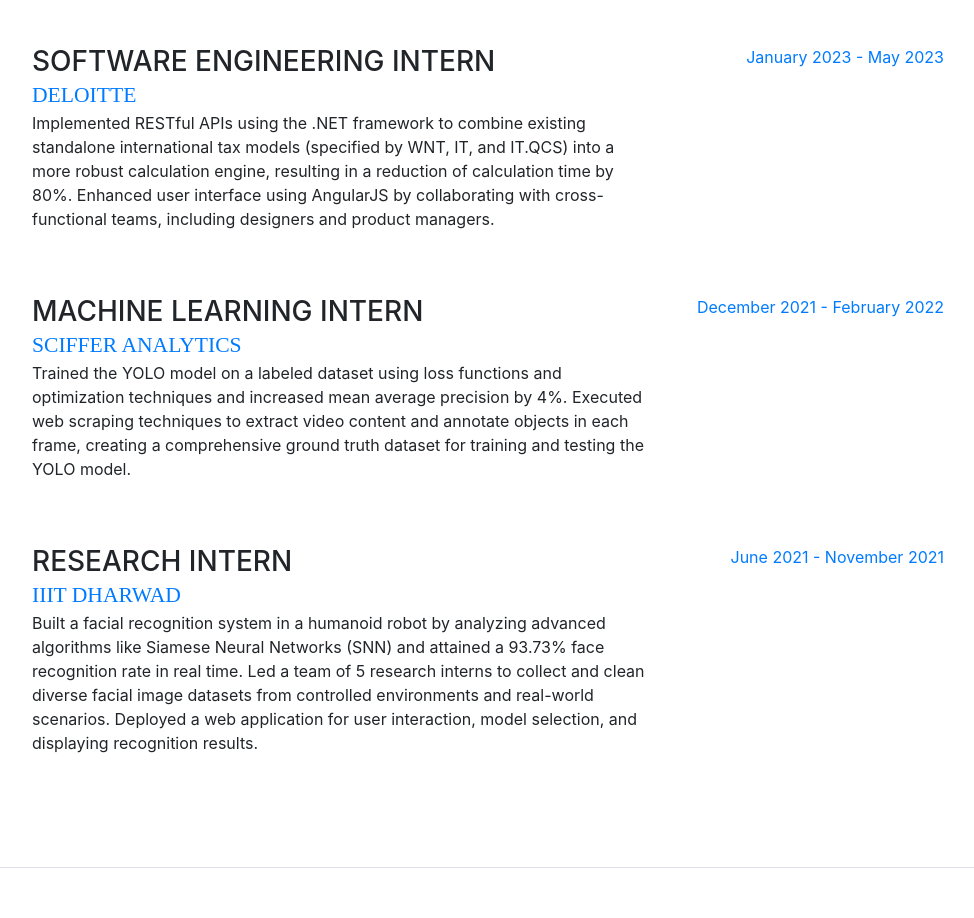
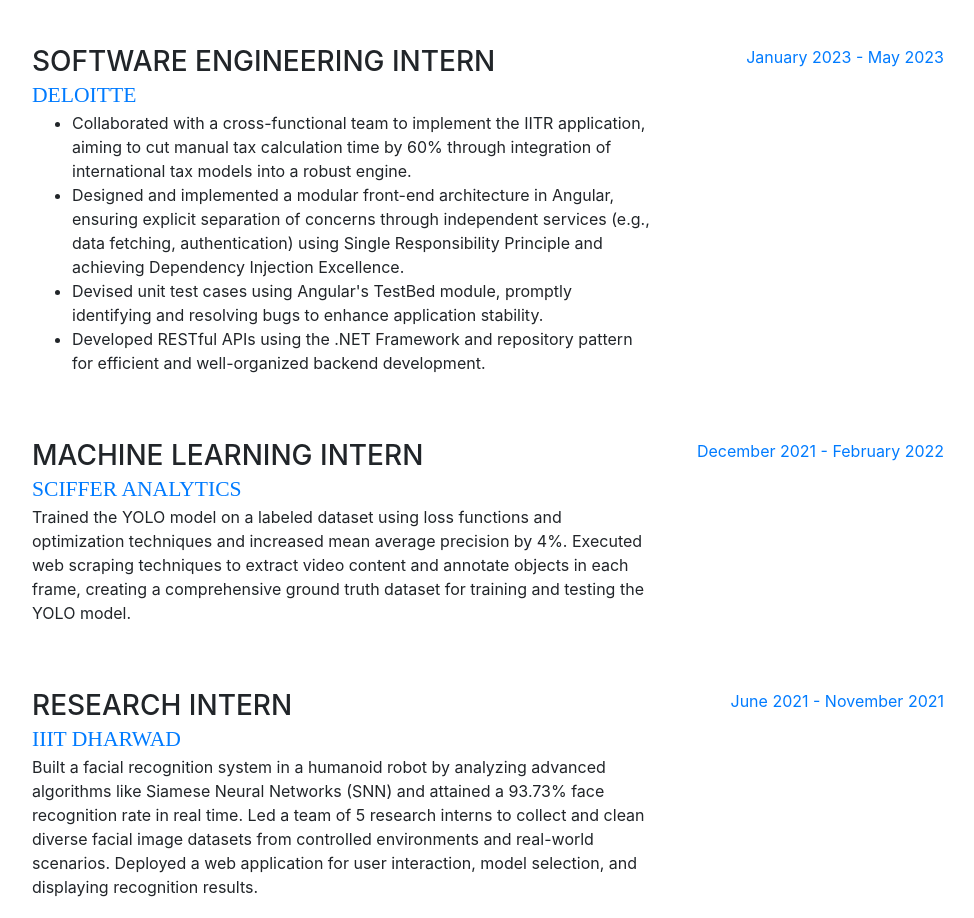
Before and after one commit to MANOJSAHIT/ManojSahit.github.io, a website with bundled scripts: page index.html in a window 1280 px wide. Shown: the part 889-1807 px from the top of the page, without its empty margins (288-1262 px from the left). Built offline with nearby package versions, Linux system fonts and the light colour scheme; a web font is replaced by a local one.

Commit message:
Update index.html

```diff
--- a/index.html
+++ b/index.html
@@ -111,8 +111,12 @@
             <div class="resume-content mr-auto">
               <h3 class="mb-0">Software Engineering Intern</h3>
               <a class="subheading mb-3" href="https://www2.deloitte.com/ui/en/legal/about-deloitte.html" target="_blank">Deloitte</a>
-              <p>Implemented RESTful APIs using the .NET framework to combine existing standalone international tax models (specified by
-                WNT, IT, and IT.QCS) into a more robust calculation engine, resulting in a reduction of calculation time by 80%. Enhanced user interface using AngularJS by collaborating with cross-functional teams, including designers and product managers.</p>
+              <ul>
+                <li>Collaborated with a cross-functional team to implement the IITR application, aiming to cut manual tax calculation time by 60% through integration of international tax models into a robust engine.</li>
+                <li>Designed and implemented a modular front-end architecture in Angular, ensuring explicit separation of concerns through independent services (e.g., data fetching, authentication) using Single Responsibility Principle and achieving Dependency Injection Excellence.</li>
+                <li>Devised unit test cases using Angular's TestBed module, promptly identifying and resolving bugs to enhance application stability.</li>
+                <li>Developed RESTful APIs using the .NET Framework and repository pattern for efficient and well-organized backend development.</li>
+              </ul>
             </div>
             <div class="resume-date text-md-right">
               <span class="text-primary">January 2023 - May 2023</span>
@@ -156,6 +160,7 @@
               <h3 class="mb-0">Arizona State University</h3>
               <div class="subheading mb-3">Master's in Computer Science</div>
               <div>Computer Science</div>
+              <p>GPA: 4.0</p>
             </div>
             <div class="resume-date text-md-right">
               <span class="text-primary">August 2023 - Present</span>
```
